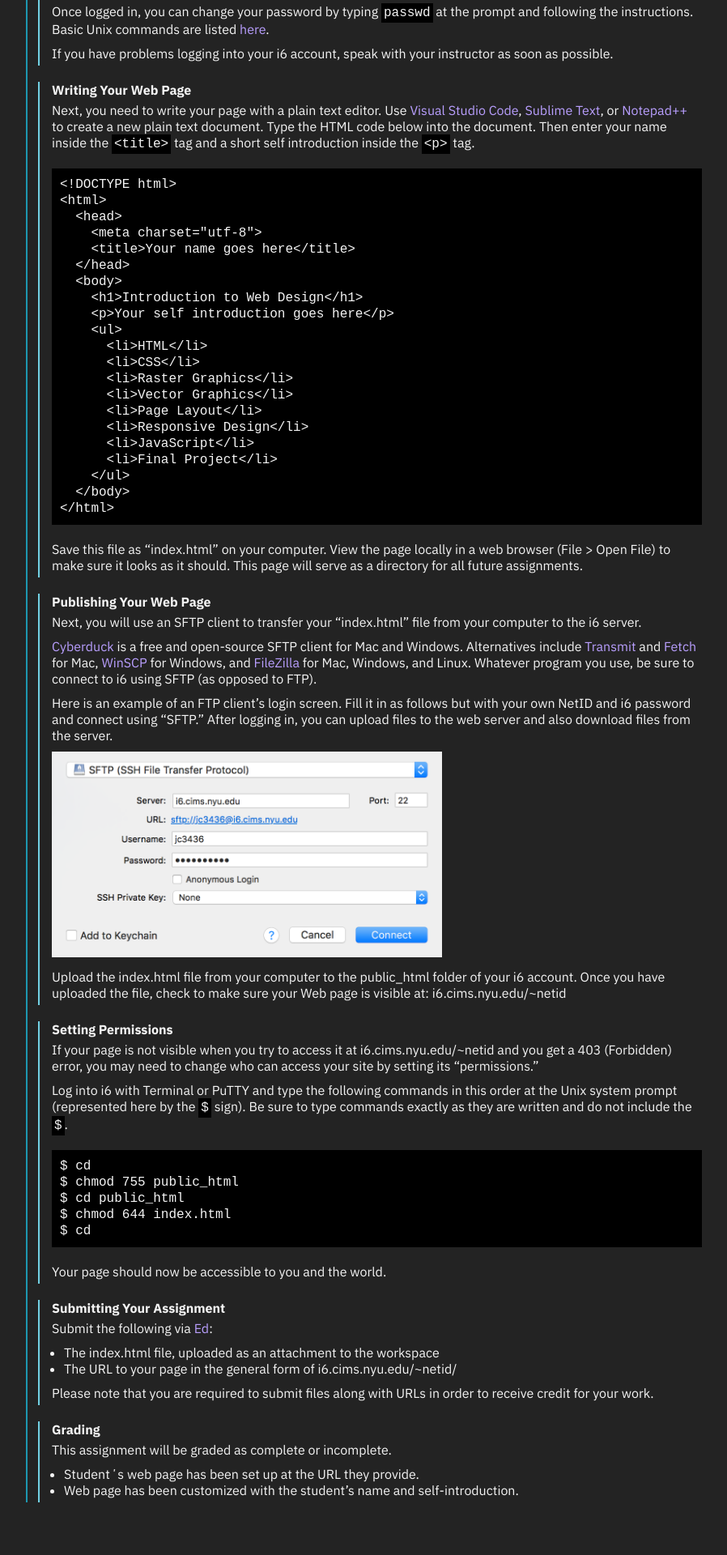
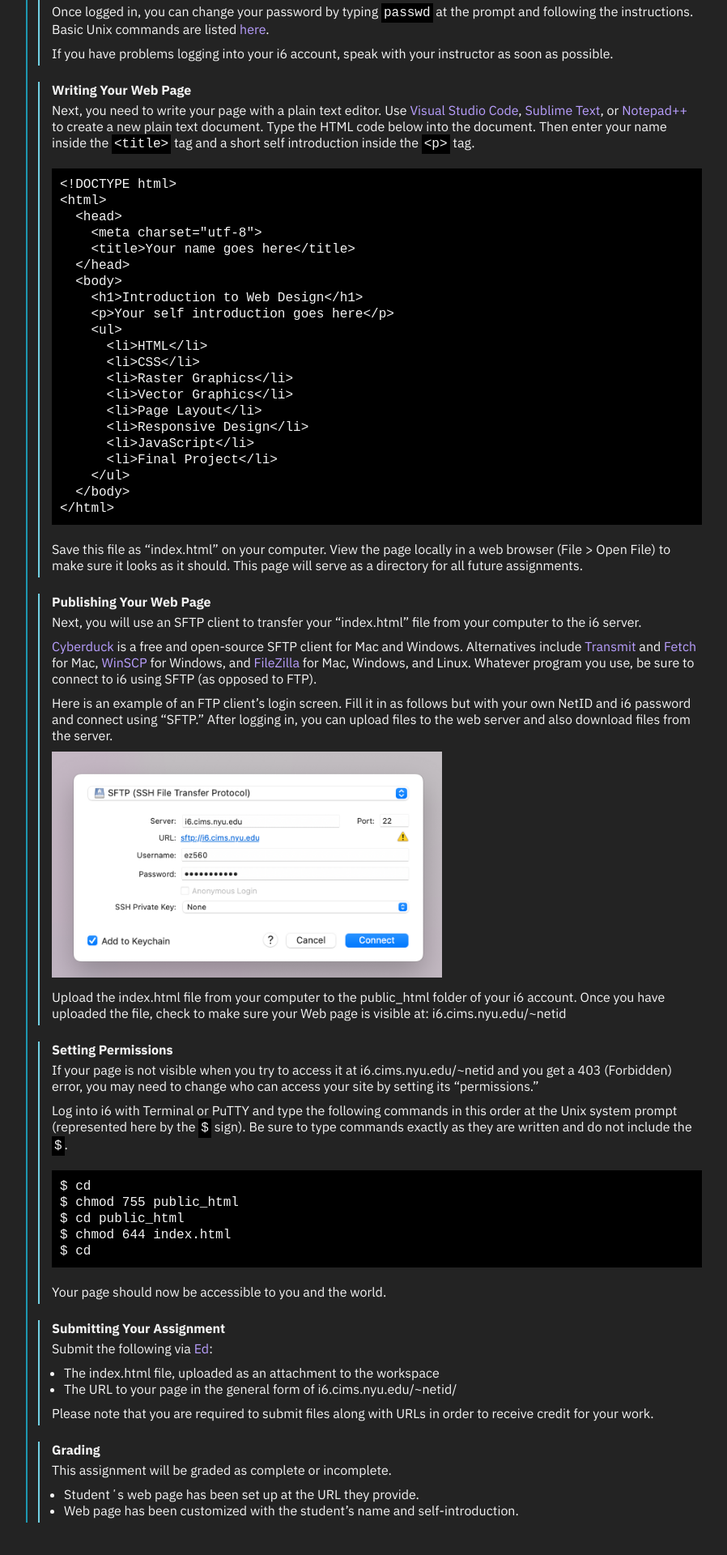
Before and after one commit to emilydidthis/CSCI-UA.0004-Spring25, a Jekyll site: the page built from assignments/01.markdown, in a window 1280 px wide. Shown: the part 920-2840 px from the top of the page at 81% size, without its empty margins (8-906 px from the left). Built offline with Jekyll 4.4.1, drawn with Linux system fonts in a browser that asks for light colours; before the commit the page ends 2815 px from its top, so only the background shows below that.

Commit message:
updating cyberduck image

```diff
--- a/assignments/01.markdown
+++ b/assignments/01.markdown
@@ -92,7 +92,7 @@ Next, you will use an SFTP client to transfer your “index.html” file from yo
 
 Here is an example of an FTP client’s login screen. Fill it in as follows but with your own NetID and i6 password and connect using “SFTP.” After logging in, you can upload files to the web server and also download files from the server.
 
-![]({{ site.url }}{{ site.baseurl }}{{"/assets/images/SFTP login from NYU.png"}})
+![]({{ site.url }}{{ site.baseurl }}{{"/assets/images/SFTP-login-cyberduck.png"}})
 
 Upload the index.html file from your computer to the public_html folder of your i6 account. Once you have uploaded the file, check to make sure your Web page is visible at: i6.cims.nyu.edu/~netid
 
```
Also changed, not shown: assets/images/SFTP-login-cyberduck.png (added).
